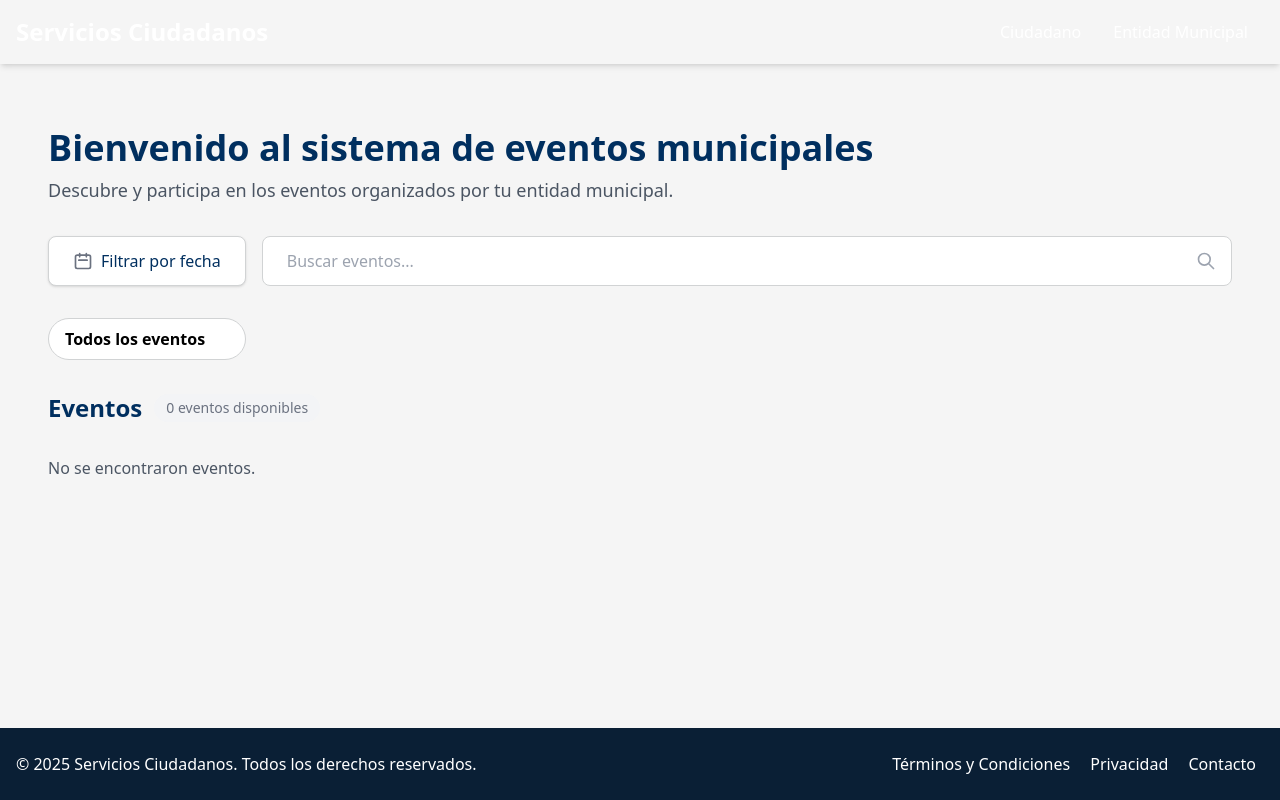
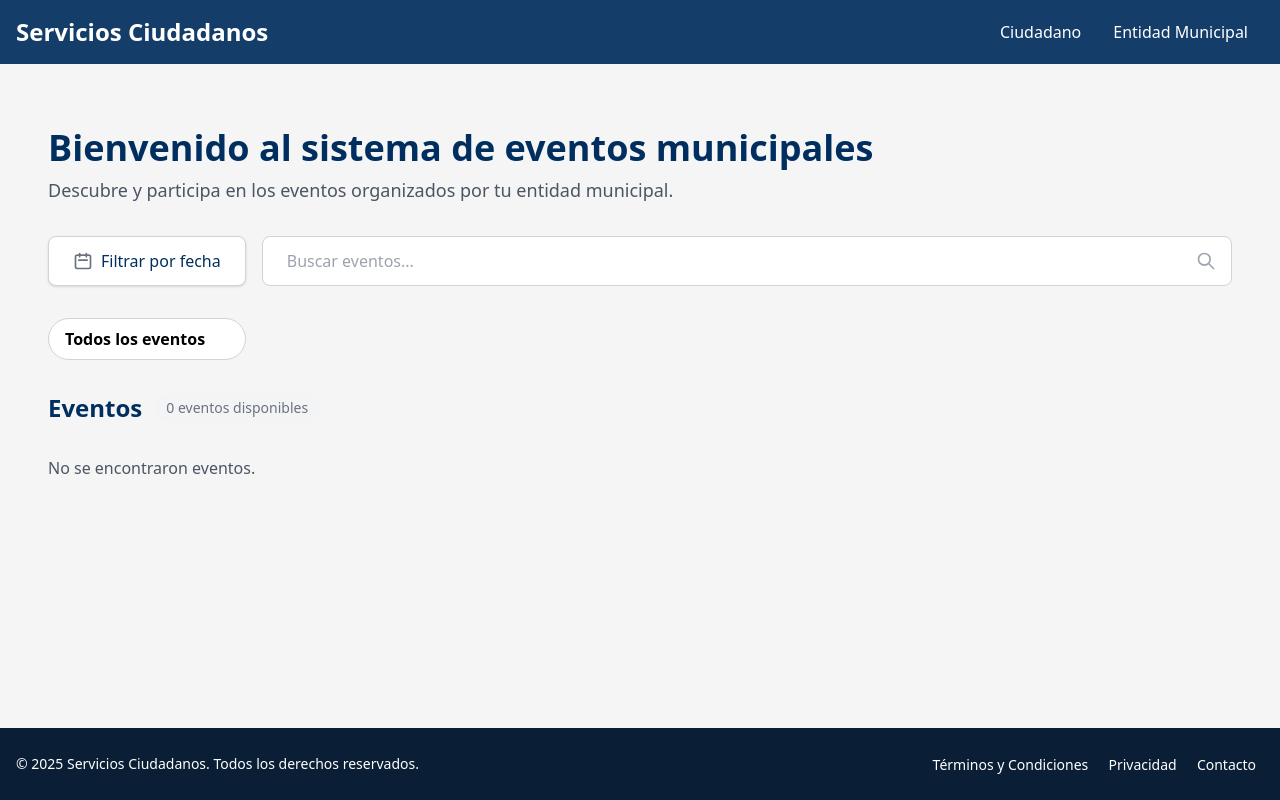
Before and after one commit to cristian-sangucho-a/servicios-ciudadanos, a Django app: page /ciudadano/eventos/ in a window 1280 px wide. Run offline with Django 5.2, Linux system fonts and the light colour scheme; data that the repository does not hold is empty; some libraries are stand-ins or nearby versions.

Commit message:
feat(base): se corrigió la vista de base

```diff
--- a/shared/templates/base.html
+++ b/shared/templates/base.html
@@ -35,7 +35,7 @@
 </head>
 <body class="bg-neutral-gris min-h-screen flex flex-col">
   <!-- Header -->
-    <header class="bg-primario-DEFAULT text-white shadow-md">
+  <header class="bg-primario text-white">
     <div class="container mx-auto px-4 py-3 flex justify-between items-center">
       <a href="{% url 'landing_page' %}" class="text-2xl font-bold">Servicios Ciudadanos</a>
       <nav class="flex items-center">
@@ -47,7 +47,9 @@
           {% endif %}
           <form action="{% url 'logout_usuario' %}" method="post" class="inline">
             {% csrf_token %}
-                        <button type="submit" class="bg-secundario-DEFAULT px-4 py-2 rounded hover:bg-secundario-dark">Cerrar Sesión</button>
+            <button type="submit" class="bg-secundario px-4 py-2 rounded hover:bg-secundario-dark">
+              Cerrar Sesión
+            </button>
           </form>
         {% else %}
           <a href="{% url 'login_ciudadano' %}" class="px-4 py-2 hover:text-secundario-light">Ciudadano</a>
@@ -76,14 +78,12 @@
   <!-- Footer -->
   <footer class="bg-primario-dark text-white py-6">
     <div class="container mx-auto px-4">
-            <div class="flex justify-between items-center">
-                <div>
-                    <p>&copy; 2025 Servicios Ciudadanos. Todos los derechos reservados.</p>
-                </div>
-                <div>
-                    <a href="#" class="hover:text-secundario-light mx-2">Términos y Condiciones</a>
-                    <a href="#" class="hover:text-secundario-light mx-2">Privacidad</a>
-                    <a href="#" class="hover:text-secundario-light mx-2">Contacto</a>
+      <div class="flex flex-col sm:flex-row justify-between items-center">
+        <p class="text-sm">&copy; 2025 Servicios Ciudadanos. Todos los derechos reservados.</p>
+        <div class="mt-2 sm:mt-0">
+          <a href="#" class="mx-2 text-sm hover:text-secundario-light">Términos y Condiciones</a>
+          <a href="#" class="mx-2 text-sm hover:text-secundario-light">Privacidad</a>
+          <a href="#" class="mx-2 text-sm hover:text-secundario-light">Contacto</a>
         </div>
       </div>
     </div>
```
Lines whose indentation alone changed are shown as unchanged.
